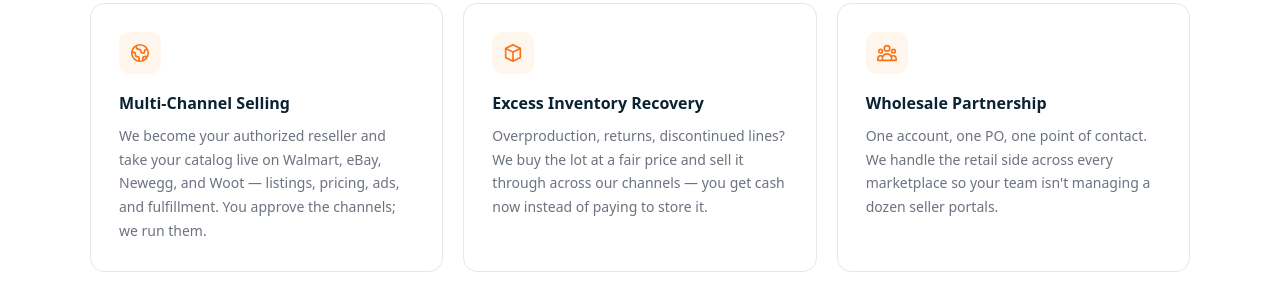
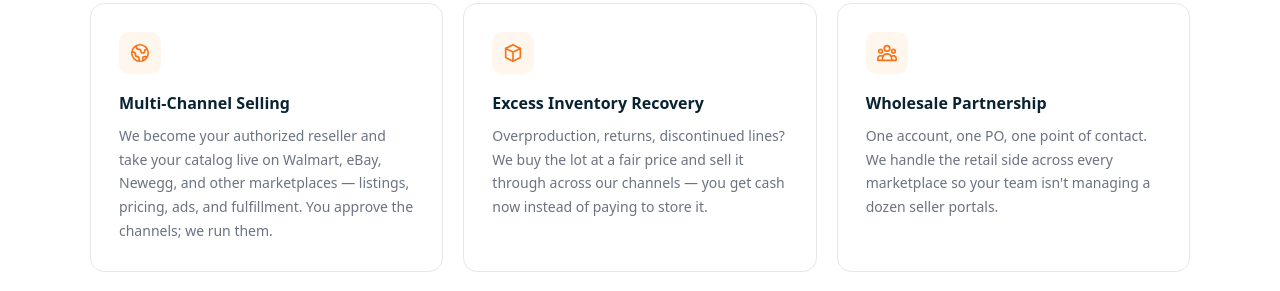
Before and after one commit to suntao-hub/vertexchannels, a Next.js app: page / in a window 1280 px wide. Shown: the part 1500-1791 px from the top of the page. Built offline with nearby package versions, Linux system fonts and the light colour scheme.

Commit message:
Landing: drop Woot from the multi-channel card, say 'other marketplaces'
Co-Authored-By: Claude Sonnet 5 <noreply@anthropic.com>

```diff
--- a/app/page.tsx
+++ b/app/page.tsx
@@ -27,7 +27,7 @@ const SERVICES = [
   {
     d: ["M3.055 11H5a2 2 0 012 2v1a2 2 0 002 2 2 2 0 012 2v2.945M8 3.935V5.5A2.5 2.5 0 0010.5 8h.5a2 2 0 012 2 2 2 0 004 0 2 2 0 012-2h1.064M15 20.488V18a2 2 0 012-2h3.064M21 12a9 9 0 11-18 0 9 9 0 0118 0z"],
     title: "Multi-Channel Selling",
-    body: "We become your authorized reseller and take your catalog live on Walmart, eBay, Newegg, and Woot — listings, pricing, ads, and fulfillment. You approve the channels; we run them.",
+    body: "We become your authorized reseller and take your catalog live on Walmart, eBay, Newegg, and other marketplaces — listings, pricing, ads, and fulfillment. You approve the channels; we run them.",
   },
   {
     d: "M20 7l-8-4-8 4m16 0l-8 4m8-4v10l-8 4m0-10L4 7m8 4v10M4 7v10l8 4",
```
